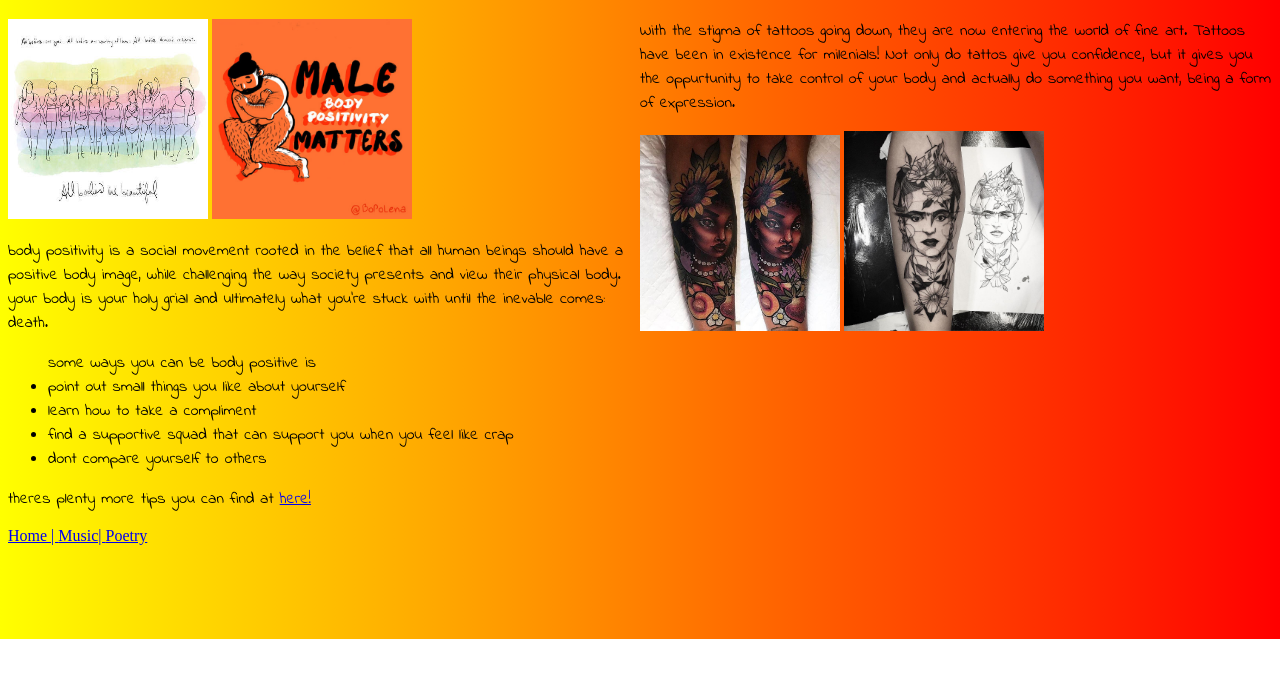
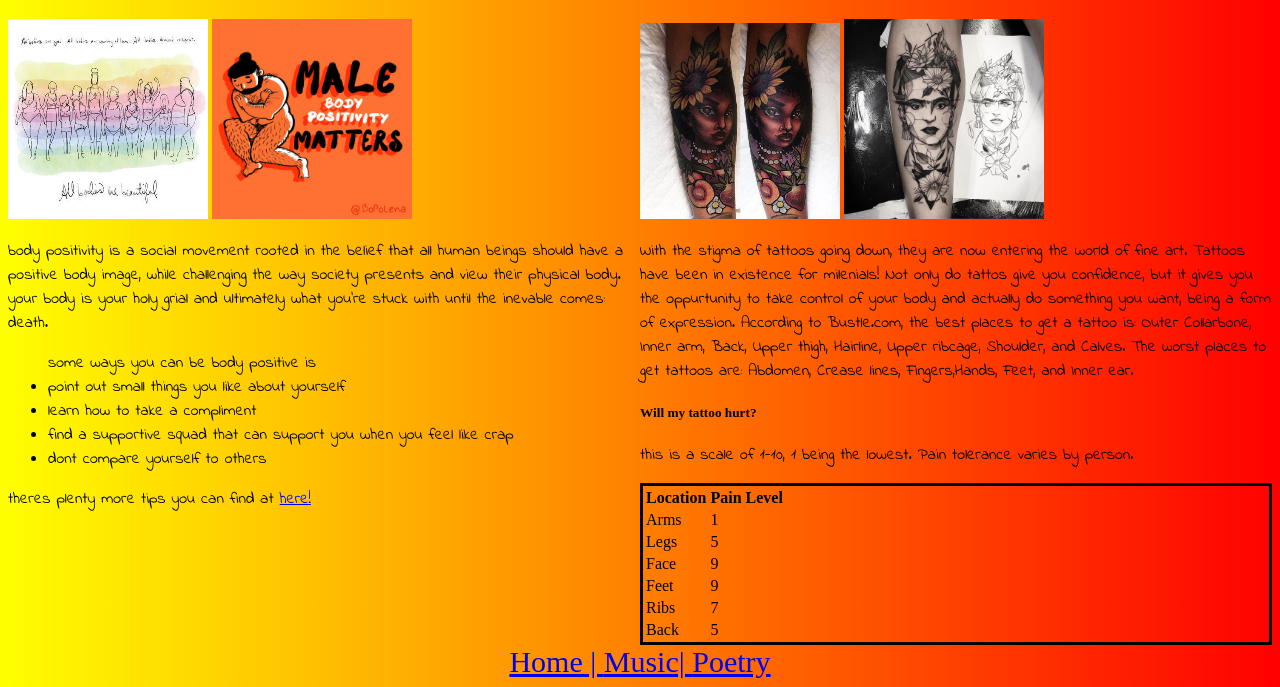
Before and after one commit to pinkslandian/project2k19, a plain HTML site: page body/index1.html in a window 1280 px wide. Shown: the part 161-848 px from the top of the page. Before the commit the page ends 800 px from the top, so only its background shows below. Drawn offline with Linux system fonts and the light colour scheme.

Commit message:
working on poetry

```diff
--- a/body/body.css
+++ b/body/body.css
@@ -29,3 +29,14 @@ li {
         font-family: 'Indie Flower', cursive;
 
 }
+
+#links {
+     text-align:center;
+    text-decoration: none;
+    color:pink;
+    font-size:30px;
+}
+
+.tab{
+    border: solid black 3px;
+}
--- a/body/index1.html
+++ b/body/index1.html
@@ -27,12 +27,52 @@
 </div>
 <div id="tatcol">
     <h1> Tattoos </h1>
+    <img src="tat.jpg" width="200px">
+<img src="frida.jpg" width="200px">
 
     <p> With the stigma of tattoos going down, they are now entering the world of fine art. Tattoos have been
     in existence for milenials! Not only do tattos give you confidence, but it gives you the oppurtunity to take
-    control of your body and actually do something you want, being a form of expression.</p>
-<img src="tat.jpg" width="200px">
-<img src="frida.jpg" width="200px">
+    control of your body and actually do something you want, being a form of expression. According to Bustle.com, the best
+    places to get a tattoo is: Outer Collarbone, Inner arm, Back, Upper thigh, Hairline, Upper ribcage, Shoulder, and Calves.
+    The worst places to get tattoos are: Abdomen, Crease lines, Fingers,Hands, Feet, and Inner ear.
+     </p>
+     <h5> Will my tattoo hurt? </h5>
+     <p> this is a scale of 1-10, 1 being the lowest. Pain tolerance varies by person. </p>
+     <div class="tab">
+     <table>
+         <tr>
+             <th> Location </th>
+             <th> Pain Level </th>
+             </tr>
+             <tr>
+                   <td> Arms </td>
+                    <td> 1 </td>
+             </tr>
+             <tr>
+                  <td> Legs </td>
+                  <td> 5 </td>
+                 </tr>
+                 <tr>
+                      <td> Face </td>
+                 <td> 9 </td>
+                 </tr>
+                 <tr>
+                     <td> Feet </td>
+                 <td> 9 </td>
+                 </tr>
+                 <tr>
+                       <td> Ribs </td>
+                 <td> 7 </td>
+                 </tr>
+                 <tr>
+
+                  <td> Back </td>
+                 <td> 5 </td>
+                </tr>
+         </table>
+         </div>
+
+
 
 </div>
 </div>
--- a/body/music.css
+++ b/body/music.css
@@ -8,10 +8,17 @@ p{
 }
 
 body{
-    background-color:#f5f76d;
+    background-color:#ae6bcf;
 }
 
 #pics{
     padding-right:0%;
     padding-left:7%;
 }
+
+ #links{
+      text-align:center;
+    text-decoration: none;
+    color:pink;
+    font-size:30px;
+ }
--- a/body/poetry.css
+++ b/body/poetry.css
@@ -1,3 +1,21 @@
 p {
      font-family: 'Indie Flower', cursive;
+     text-align:center;
 }
+
+
+ #links{
+      text-align:center;
+    text-decoration: none;
+    color:pink;
+    font-size:30px;
+ }
+
+h2{
+    text-align:center;
+
+}
+
+h5{
+    text-align:center;
+}
```
Also changed, not shown: body/index4.html (+65 -0 lines).
